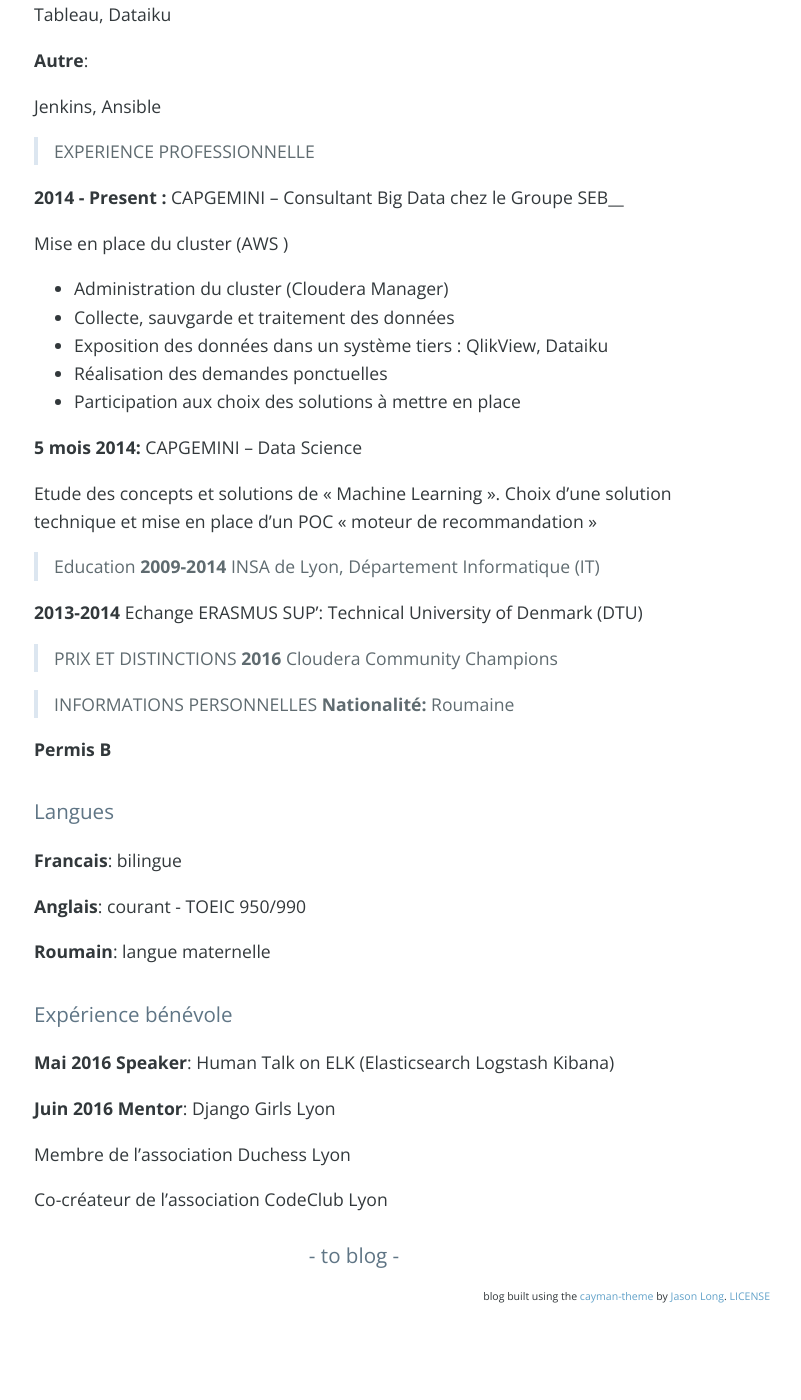
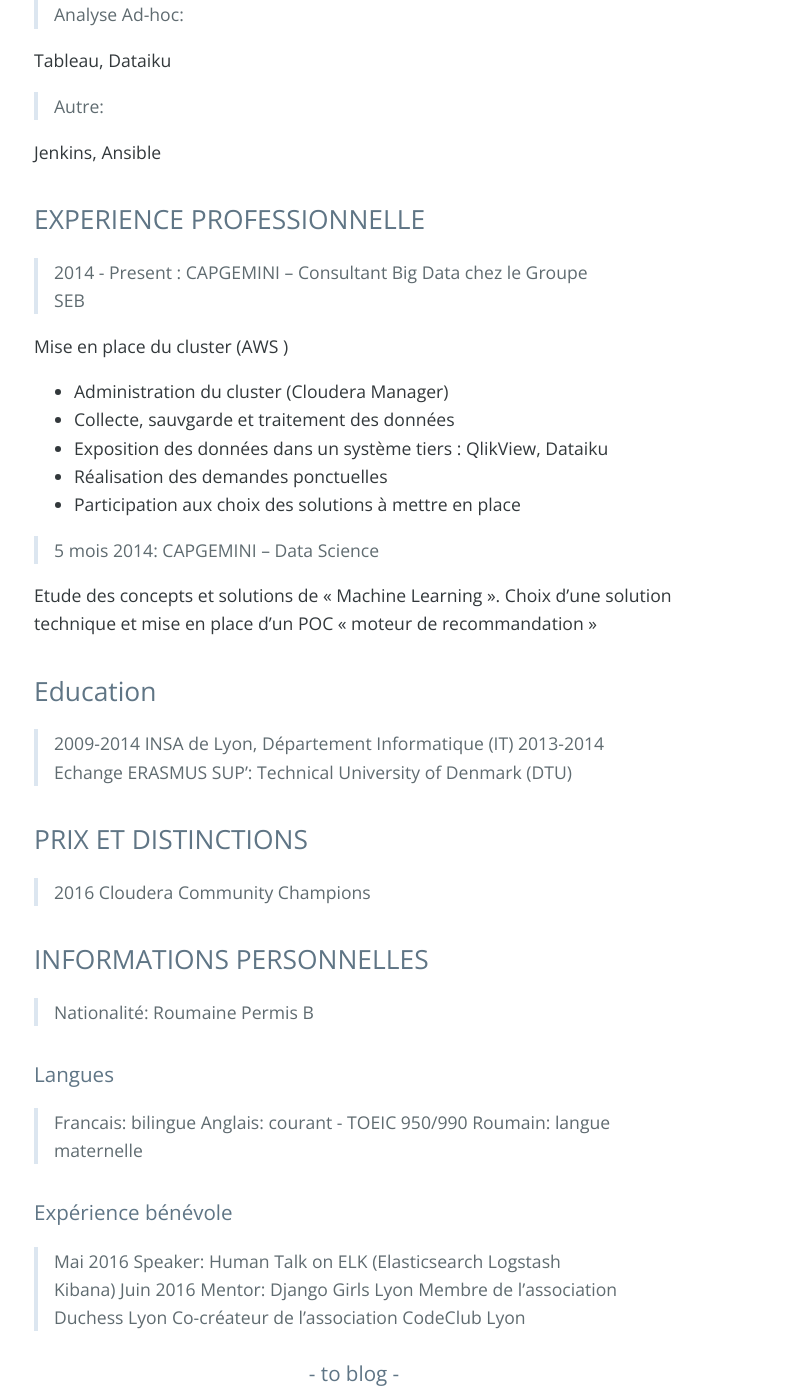
Before and after one commit to veve90/cv, a Jekyll site: the page built from _posts/2017-12-17-analyse-transactionelle.md, in a window 1280 px wide and 1400 px high, scrolled down 769 px. Shown: the whole window, without its empty margins (286-1087 px from the left). Built offline with Jekyll 4.4.1, drawn with Linux system fonts in a browser that asks for light colours; nearby versions of some CDN libraries; comment, search, counter and statistics services are not loaded; before the commit the page ends 2092 px from its top, so only the background shows below that; part of the change alters nothing that is shown; some of the changed text lies outside the part shown.

Commit message:
Update 2017-12-17-analyse-transactionelle.md

```diff
--- a/_posts/2017-12-17-analyse-transactionelle.md
+++ b/_posts/2017-12-17-analyse-transactionelle.md
@@ -8,27 +8,27 @@ categories: CV
 Etant diplômé de l’INSA de Lyon, département Informatique, je suis une ingénieure responsable et déterminée avec une expérience de trois ans en tant que Consultant Big Data.
 
 
-> DOMAINES D'EXPERTISE
-__Ecosystème hadoop (Distribution Cloudera)__:
+## DOMAINES D'EXPERTISE
+> Ecosystème hadoop (Distribution Cloudera):
 
 HDFS, Flume, Hive, Impala, Pig, Spark (scala), Hbase, Oozie, Cloudera Manager
 
-__Analyse des logs__:
+> Analyse des logs:
 
 ELK (Elasticsearch Logstash Kibana)
 
-__Analyse Ad-hoc__:
+> Analyse Ad-hoc:
 
 Tableau, Dataiku
 
-__Autre__:
+> Autre:
 
 Jenkins, Ansible
 
 
-> EXPERIENCE PROFESSIONNELLE
+## EXPERIENCE PROFESSIONNELLE
 
-__2014 - Present :__ CAPGEMINI – Consultant Big Data chez le Groupe SEB__
+> 2014 - Present : CAPGEMINI – Consultant Big Data chez le Groupe SEB
 
 Mise en place du cluster (AWS )
 -	 Administration du cluster (Cloudera Manager)
@@ -37,36 +37,29 @@ Mise en place du cluster (AWS )
 -	 Réalisation des demandes ponctuelles
 -	 Participation aux choix des solutions à mettre en place
 
-__5 mois 2014:__ CAPGEMINI – Data Science
+> 5 mois 2014: CAPGEMINI – Data Science
 
 Etude des concepts et solutions de « Machine Learning ». Choix d'une solution technique et mise en place d’un POC « moteur de recommandation »
 
 
-> Education
-__2009-2014__              INSA de Lyon, Département Informatique (IT)
+##  Education
+> 2009-2014              INSA de Lyon, Département Informatique (IT)
+> 2013-2014              Echange ERASMUS SUP’: Technical University of Denmark (DTU)
 
-__2013-2014__              Echange ERASMUS SUP’: Technical University of Denmark (DTU)
+## PRIX ET DISTINCTIONS
+> 2016                   Cloudera Community Champions
 
-> PRIX ET DISTINCTIONS
-__2016__                   Cloudera Community Champions
-
-> INFORMATIONS PERSONNELLES
-__Nationalité:__         Roumaine
-
-__Permis B__
+## INFORMATIONS PERSONNELLES
+> Nationalité:         Roumaine
+> Permis B
 
 # Langues
-__Francais__:            bilingue
-
-__Anglais__:             courant - TOEIC 950/990
-
-__Roumain__:             langue maternelle
+> Francais:            bilingue
+> Anglais:             courant - TOEIC 950/990
+> Roumain:             langue maternelle
 
 # Expérience bénévole
-__Mai 2016 Speaker__:    Human Talk on ELK (Elasticsearch Logstash Kibana)
-
-__Juin 2016 Mentor__:    Django Girls Lyon
-
-Membre de l’association Duchess Lyon
-
-Co-créateur de l’association CodeClub Lyon
+> Mai 2016 Speaker:    Human Talk on ELK (Elasticsearch Logstash Kibana)
+> Juin 2016 Mentor:    Django Girls Lyon
+> Membre de l’association Duchess Lyon
+> Co-créateur de l’association CodeClub Lyon
```
